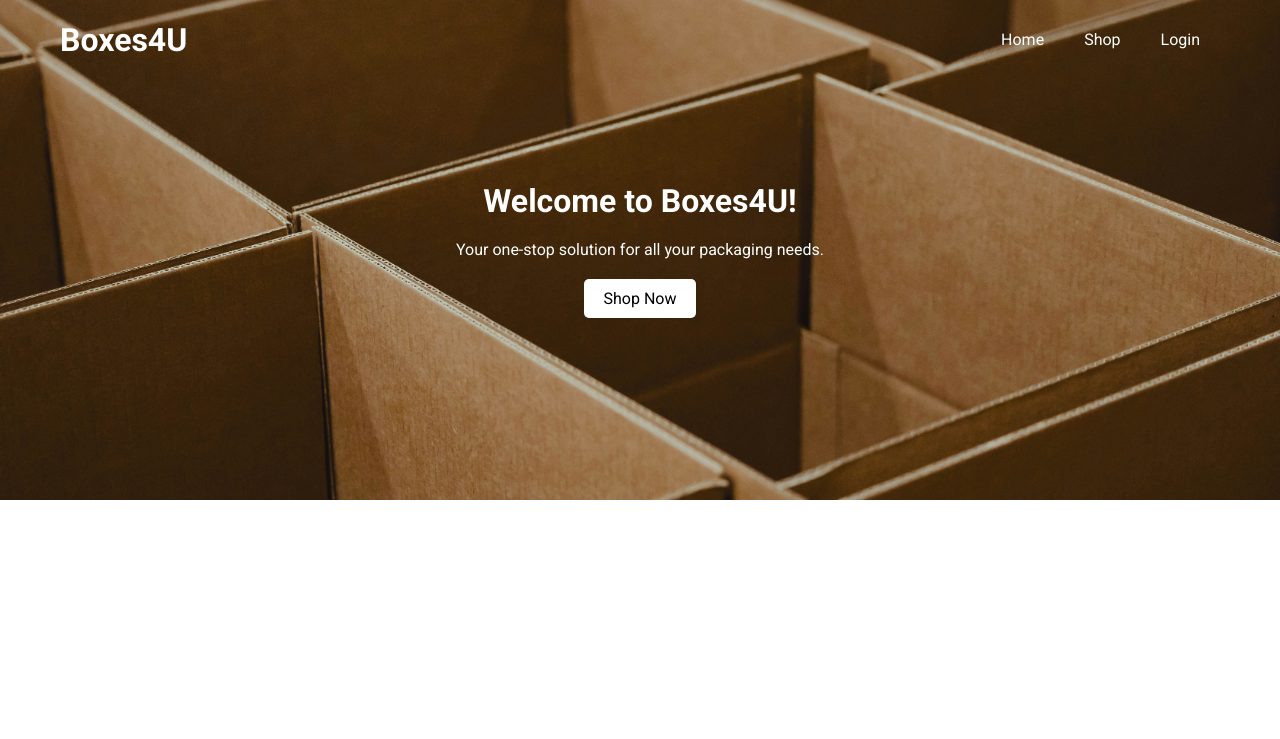
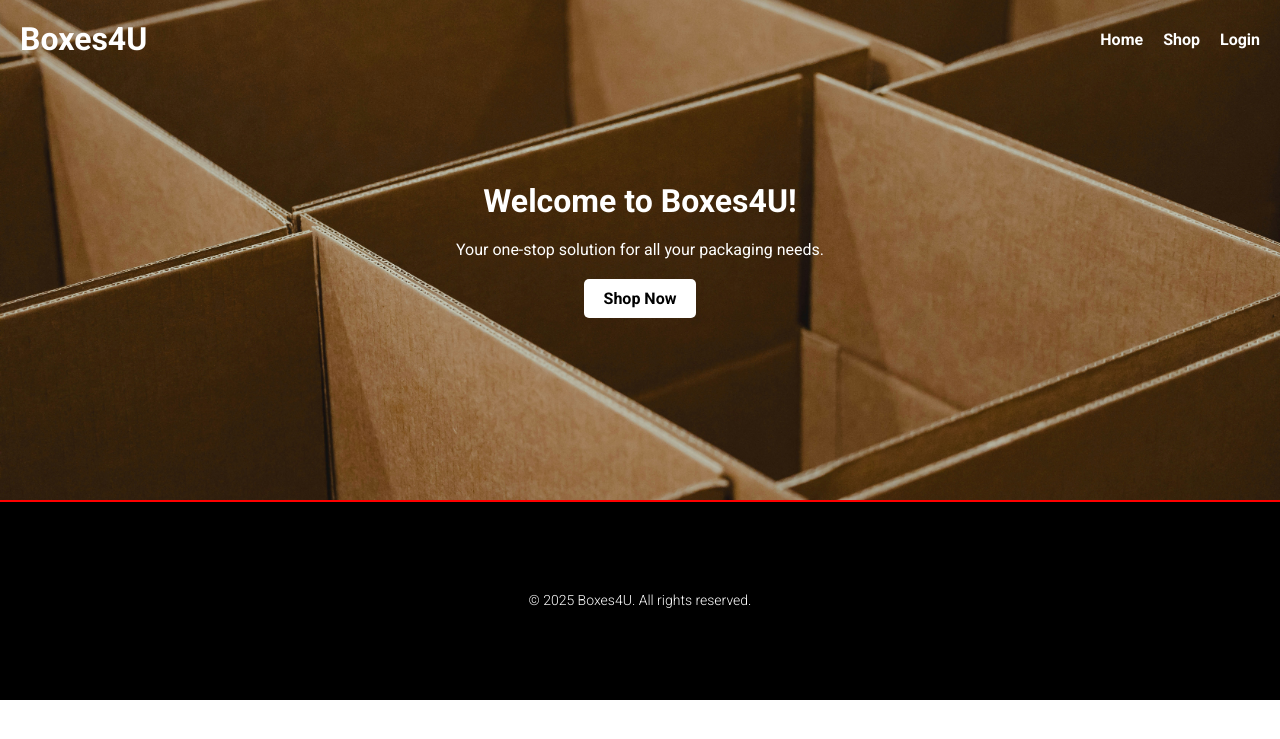
Before and after one commit to Mig-uel/ACE1025, a Flask app: page / in a window 1280 px wide. Shown: the top 739 px of the page. Run offline with Flask 3, Linux system fonts and the light colour scheme.

Commit message:
Refactor HTML structure and enhance CSS styles
- Update index.html to include footer and improve layout
- Revise header.html for consistent navigation links
- Add hero.html for main content display
- Enhance styles.css for button and link interactions

```diff
--- a/project_2/static/styles.css
+++ b/project_2/static/styles.css
@@ -16,6 +16,27 @@
   border-radius: 5px;
   text-align: center;
   text-decoration: none;
+  font-weight: bold;
+}
+
+.btn:hover {
+  background-color: #000;
+  color: #fff;
+  transition: background-color 0.3s ease, color 0.3s ease;
+}
+
+.link {
+  color: inherit;
+  text-decoration: none;
+  font-weight: bold;
+}
+.link:hover {
+  color: #000;
+  border-bottom: 2px solid #000;
+  text-decoration: none;
+  transition: color 0.3s ease, border-bottom 0.3s ease;
+  padding-bottom: 2px;
+  margin-bottom: -2px;
 }
 
 * {
@@ -27,14 +48,12 @@
   font-family: 'Roboto', sans-serif;
 }
 
-a {
-  color: inherit;
-  text-decoration: none;
-}
+.container {
+  width: 100%;
+  max-width: 1280px;
+  margin: 0 auto;
 
-body {
-  max-width: 1200px;
-  margin: 0 auto;
+  outline: 2px solid red;
 }
 
 header {
@@ -42,11 +61,16 @@ header {
   justify-content: space-between;
   align-items: center;
   padding: 20px;
-  position: relative;
   color: white;
+
+  position: absolute;
+  top: 0;
+  left: 0;
+  right: 0;
+  z-index: 1;
 }
 
-nav ul {
+.nav-links {
   display: none;
 }
 
@@ -55,11 +79,8 @@ nav ul {
   background-image: url('/static/images/hero.jpg');
   background-size: cover;
   background-position: center;
-  position: absolute;
-  top: 0;
-  left: 0;
-  right: 0;
-  z-index: -1;
+  text-align: center;
+  position: relative;
 
   display: flex;
   flex-direction: column;
@@ -76,17 +97,26 @@ nav ul {
   background-color: #000;
 }
 
+footer {
+  background-color: #000;
+  color: white;
+  text-align: center;
+  bottom: 0;
+  height: 200px;
+  display: flex;
+  justify-content: center;
+  align-items: center;
+  font-size: 14px;
+  font-weight: 300;
+}
+
 @media (min-width: 768px) {
-  nav ul {
-    display: block;
-  }
-
   .nav-toggle {
     display: none;
   }
 
-  nav ul li {
-    float: left;
-    padding: 10px 20px;
+  .nav-links {
+    display: flex;
+    gap: 20px;
   }
 }
--- a/project_2/templates/index.html
+++ b/project_2/templates/index.html
@@ -1,13 +1,22 @@
-{% extends 'shared/base.html' %}
+<!DOCTYPE html>
+<html lang="en">
 
-{% block title %}
-Boxes4U | Home
-{% endblock %}
+<head>
+  <meta charset="UTF-8">
+  <meta name="viewport" content="width=device-width, initial-scale=1.0">
+  <link rel="stylesheet" href="/static/styles.css">
+  <title>Boxes4U | Home</title>
+</head>
 
-{% block content %}
-<div class="hero">
-  <h1>Welcome to Boxes4U!</h1>
-  <p>Your one-stop solution for all your packaging needs.</p>
-  <a href="/shop" class="btn">Shop Now</a>
-</div>
-{% endblock %}
+<body>
+  {% include 'shared/header.html' %}
+
+  {% include 'shared/hero.html' %}
+
+  <div class="container">
+  </div>
+
+  {% include 'shared/footer.html' %}
+</body>
+
+</html>
--- a/project_2/templates/shared/base.html
+++ /dev/null
@@ -1,25 +0,0 @@
-<!DOCTYPE html>
-<html lang="en">
-
-<head>
-  <meta http-equiv="refresh" content="1" />
-  <meta charset="UTF-8">
-  <meta name="viewport" content="width=device-width, initial-scale=1.0">
-  <link rel="stylesheet" href="/static/styles.css">
-  <title>{% block title %}Boxes4U{% endblock %}</title>
-</head>
-
-<body class="roboto">
-  <!-- Header -->
-  {% include 'shared/header.html' %}
-
-  <!-- Main Content -->
-  {% block content %}
-  <!-- Default content can go here if needed -->
-  {% endblock %}
-
-  <!-- Footer -->
-  {% include 'shared/footer.html' %}
-</body>
-
-</html>
--- a/project_2/templates/shared/footer.html
+++ b/project_2/templates/shared/footer.html
@@ -1 +1,3 @@
-<footer></footer>
+<footer>
+  <p>&copy; 2025 Boxes4U. All rights reserved.</p>
+</footer>
--- a/project_2/templates/shared/header.html
+++ b/project_2/templates/shared/header.html
@@ -3,11 +3,13 @@
 
   <nav>
     <div class="nav-toggle">Menu</div>
-    <ul>
-      <li><a href="/">Home</a></li>
-      <li><a href="/shop">Shop</a></li>
-      <li><a href="/auth">Login</a></li>
-    </ul>
+
+    <div class="nav-links">
+      <a href="/" class="link">Home</a>
+      <a href="/shop" class="link">Shop</a>
+      <a href="/auth" class="link">Login</a>
+    </div>
+
   </nav>
 
 </header>
--- /dev/null
+++ b/project_2/templates/shared/hero.html
@@ -0,0 +1,5 @@
+<div class="hero">
+  <h1>Welcome to Boxes4U!</h1>
+  <p>Your one-stop solution for all your packaging needs.</p>
+  <a href="/shop" class="btn">Shop Now</a>
+</div>
```
